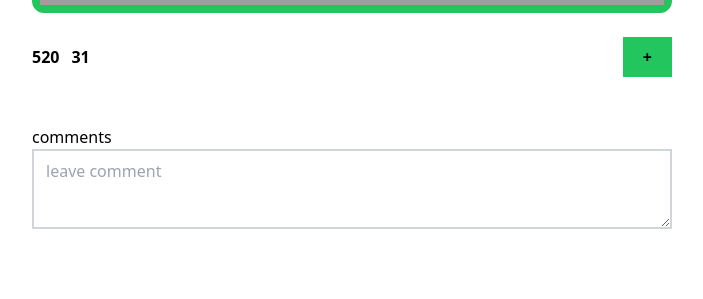
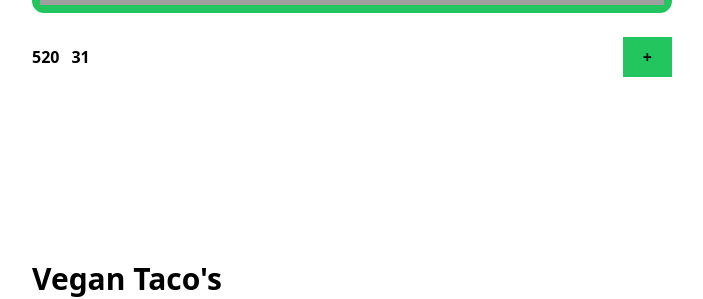
Before and after one commit to DecentraMindsCoin/the-recipe-app, a Next.js app: page / in a window 1280 px wide. Shown: the part 1058-1357 px from the top of the page, without its empty margins (288-991 px from the left). Built offline with nearby package versions, Linux system fonts and the light colour scheme; grey boxes are pictures that could not be loaded.

Commit message:
change tailwind styling

```diff
--- a/pages/index.js
+++ b/pages/index.js
@@ -84,8 +84,8 @@ export default function Home() {
                 <div className="bg-green-500 px-5 py-2">+</div>
               </div>
               <div>
-                <button></button>
-                {!comments && <div><p>comments</p><textarea value={comments} placeholder="leave comment" className="w-full h-20 border-gray-300 border-2 px-3 py-2 "  /></div>}
+                {/* <button></button>
+                {!comments && <div><p>comments</p><textarea value={comments} placeholder="leave comment" className="w-full h-20 border-gray-300 border-2 px-3 py-2 "  /></div>} */}
               </div>
             </div>
           );
```
